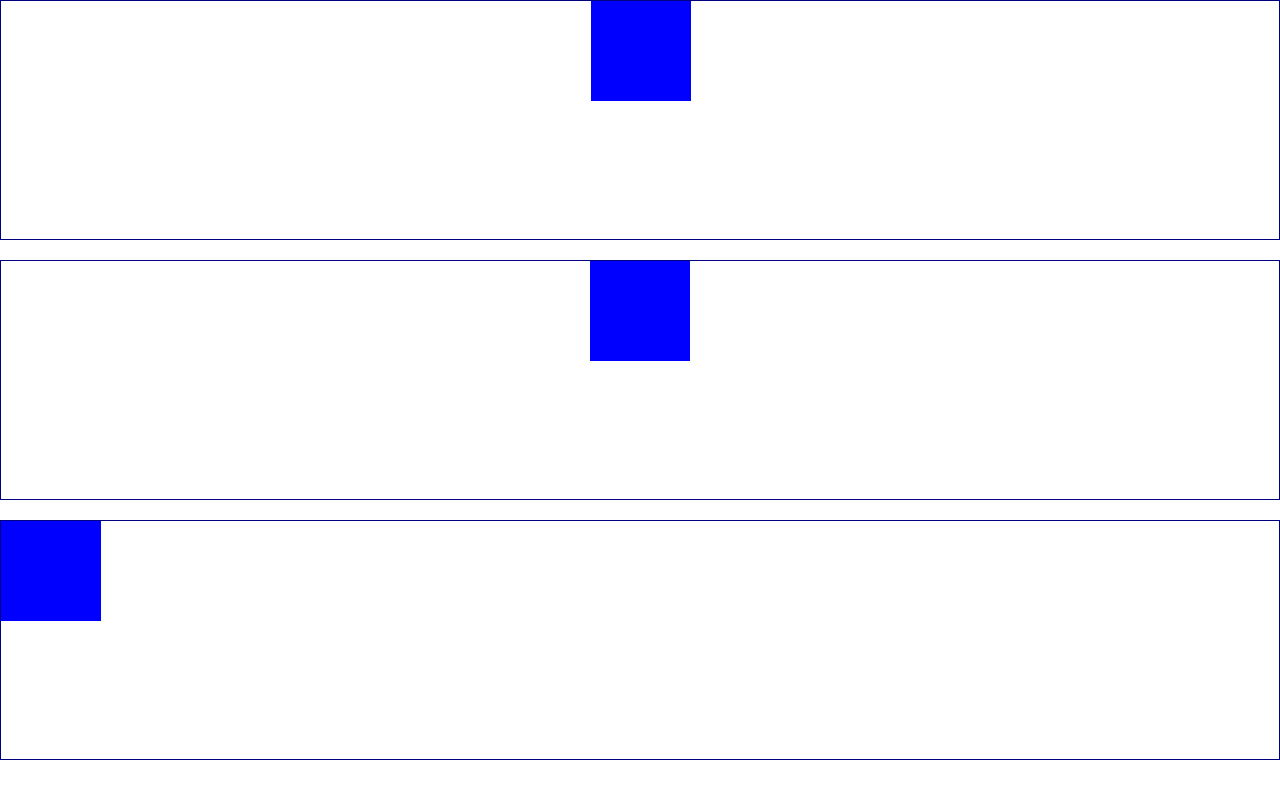
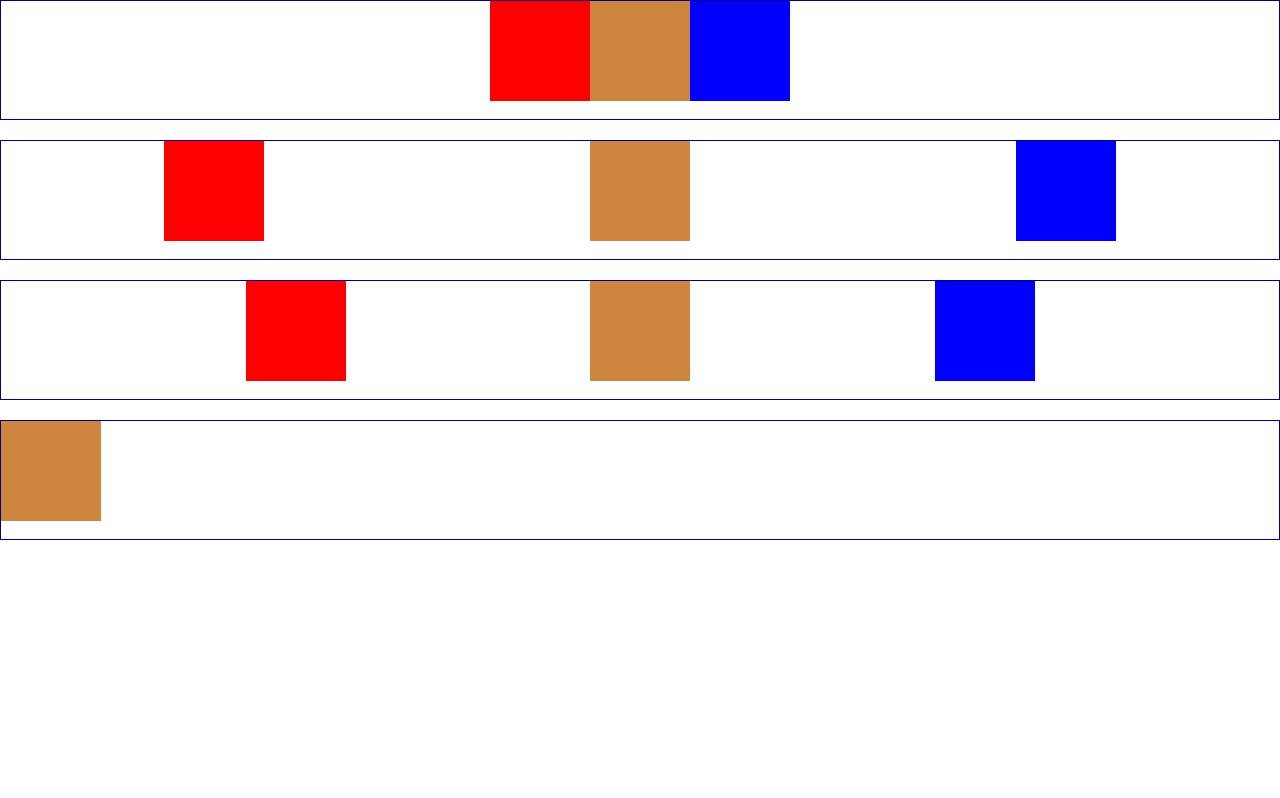
Before and after one commit to MikeDev206/kodemia-practice, a plain HTML site: page css/class/sesionDosCss/index.html in a window 1280 px wide. Drawn offline with Linux system fonts and the light colour scheme.

Commit message:
practice 2 css

```diff
--- a/css/class/sesionDosCss/css/main.css
+++ b/css/class/sesionDosCss/css/main.css
@@ -6,18 +6,49 @@ body{
     margin: 0;
     padding: 0;
 }
-.wrapper{
-   width: 100vw;
-   height: 30vh;
-   border: 1px solid navy;
-   margin-bottom: 20px;
-}
 
 .square{
     width: 100px;
     height: 100px;
-    background: rgba(0,0,255,1);
 }
+
+
+.red{
+    background: red;
+}
+
+.peru{
+    background: peru;
+}
+
+.blue{
+    background: blue;
+}
+
+.d-inline-block{
+    display: inline-block;
+
+}
+
+.justify-content-center{
+    justify-content: center;
+}
+
+.justify-content-around{
+    justify-content: space-around;
+}
+
+.justify-content-evenly{
+    justify-content: space-evenly;
+}
+.wrapper{
+   width: 100vw;
+   height: 15vh;
+   border: 1px solid navy;
+   margin-bottom: 20px;
+   display: flex;
+}
+
 
 .relative-centered{
     margin-left: calc(50vw - 50px);
--- a/css/class/sesionDosCss/index.html
+++ b/css/class/sesionDosCss/index.html
@@ -7,14 +7,26 @@
     <link rel="stylesheet" href="css/main.css">
 </head>
 <body>
+    <div class="wrapper justify-content-center">
+        <div class="square d-inline-block red"></div>
+        <div class="square d-inline-block peru"></div>
+        <div class="square d-inline-block blue"></div>
+
+    </div>
+    <div class="wrapper justify-content-around">
+        <div class="square d-inline-block red"></div>
+        <div class="square d-inline-block peru"></div>
+        <div class="square d-inline-block blue"></div>
+
+    </div>
+    <div class="wrapper justify-content-evenly">
+        <div class="square d-inline-block red"></div>
+        <div class="square d-inline-block peru"></div>
+        <div class="square d-inline-block blue"></div>
+    </div>
+
     <div class="wrapper">
-        <div class="square relative-centered"></div>
-    </div>
-    <div class="wrapper">
-        <div class="square margin-centered"></div>
-    </div>
-    <div class="wrapper">
-        <div class="square "></div>
+        <div class="square peru"></div>
     </div>
 
 </body>
```
